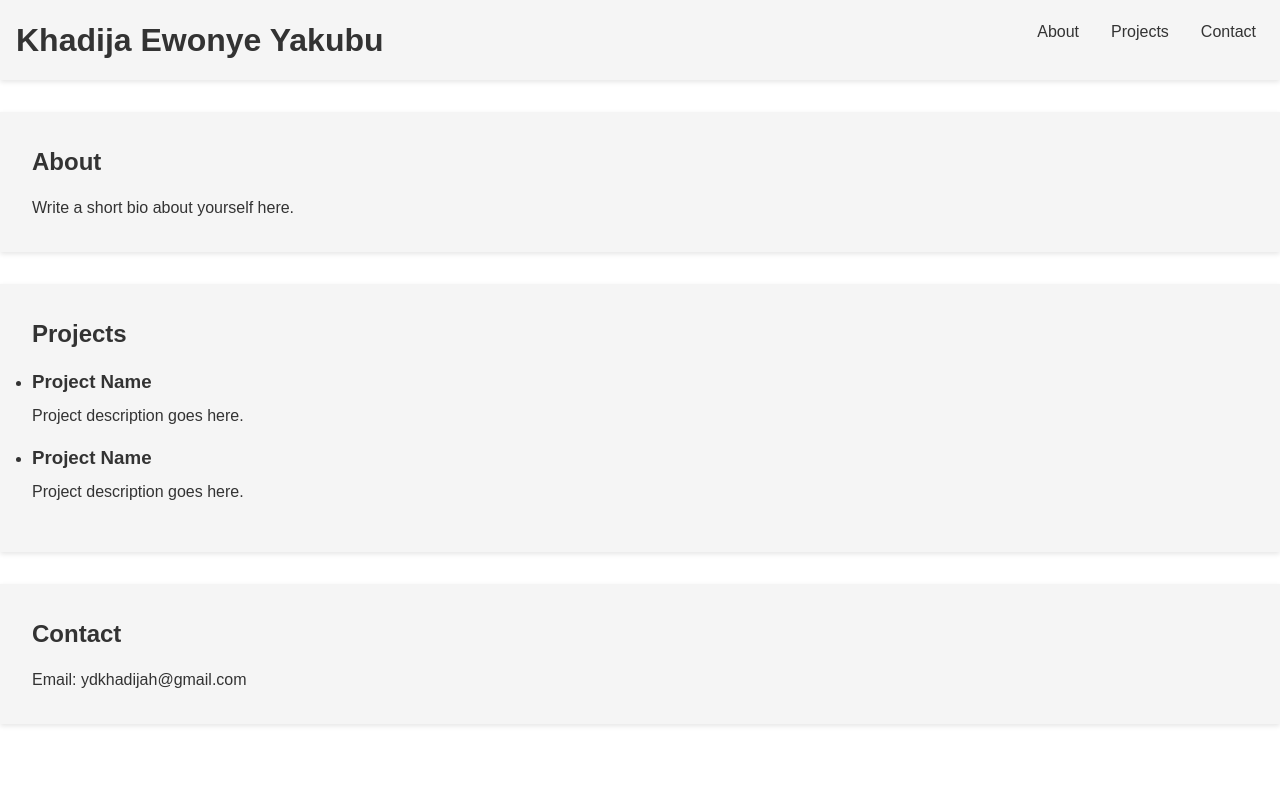
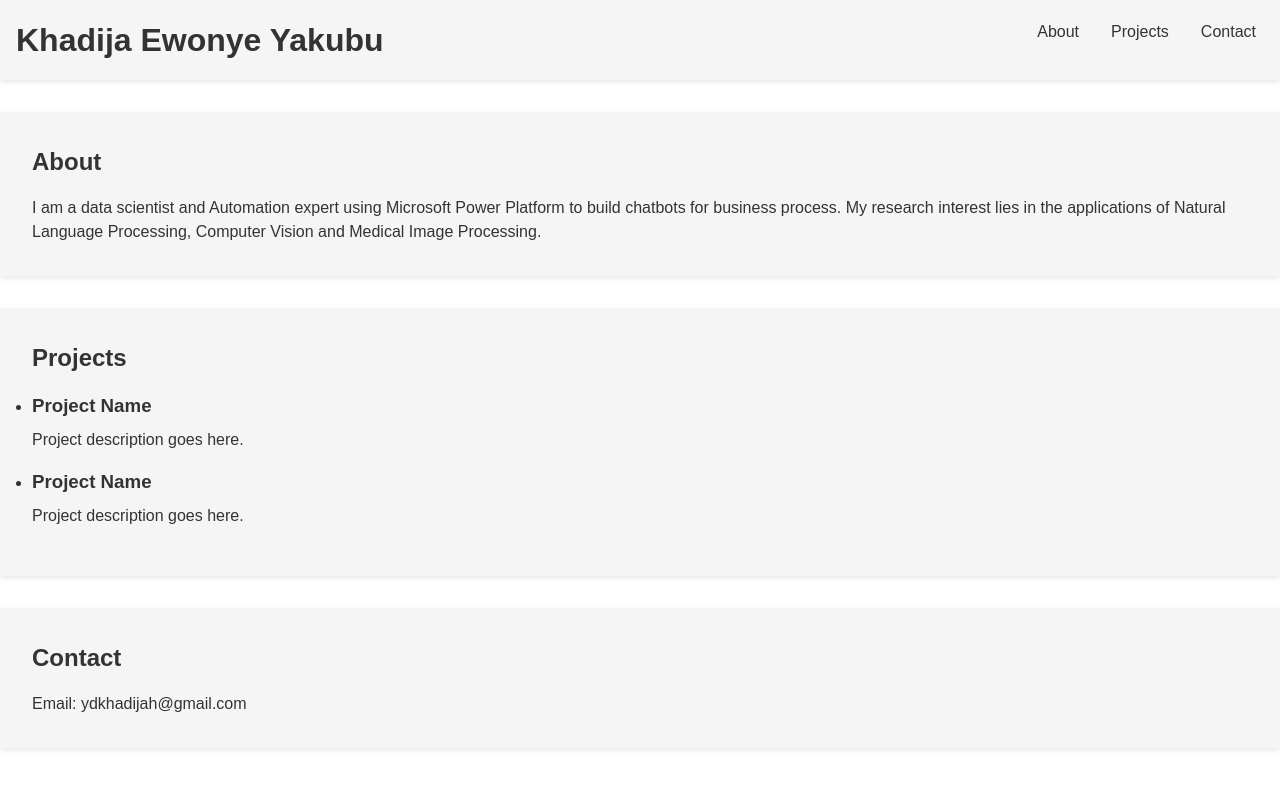
Before and after one commit to Ewonye/Ewonye.github.io, a plain HTML site: page index.html in a window 1280 px wide. Drawn offline with Linux system fonts and the light colour scheme; a script that the page names is missing.

Commit message:
Update index.html

```diff
--- a/index.html
+++ b/index.html
@@ -18,7 +18,8 @@
     </header>
     <section id="about">
       <h2>About</h2>
-      <p>Write a short bio about yourself here.</p>
+      <p>I am a data scientist and Automation expert using Microsoft Power Platform to build chatbots for business process.
+        My research interest lies in the applications of Natural Language Processing, Computer Vision and Medical Image Processing. </p>
     </section>
     <section id="projects">
       <h2>Projects</h2>
```
